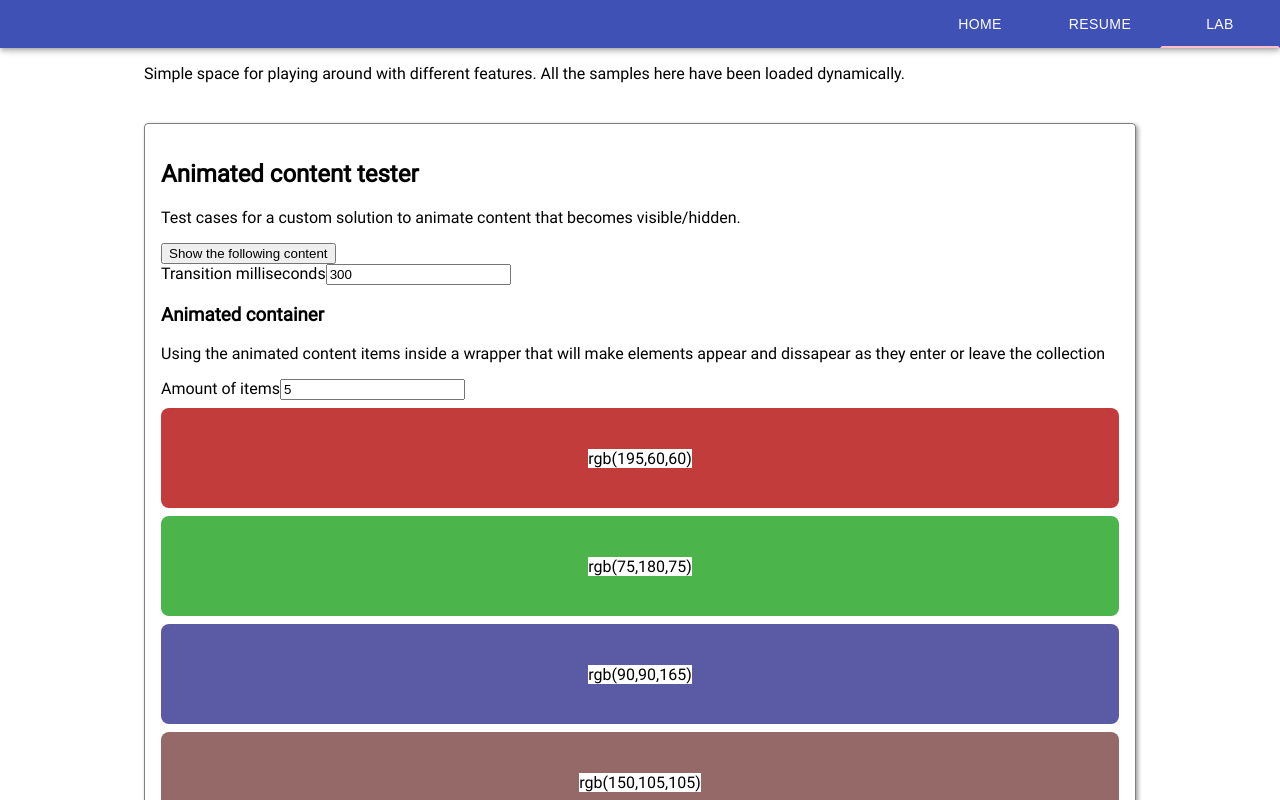
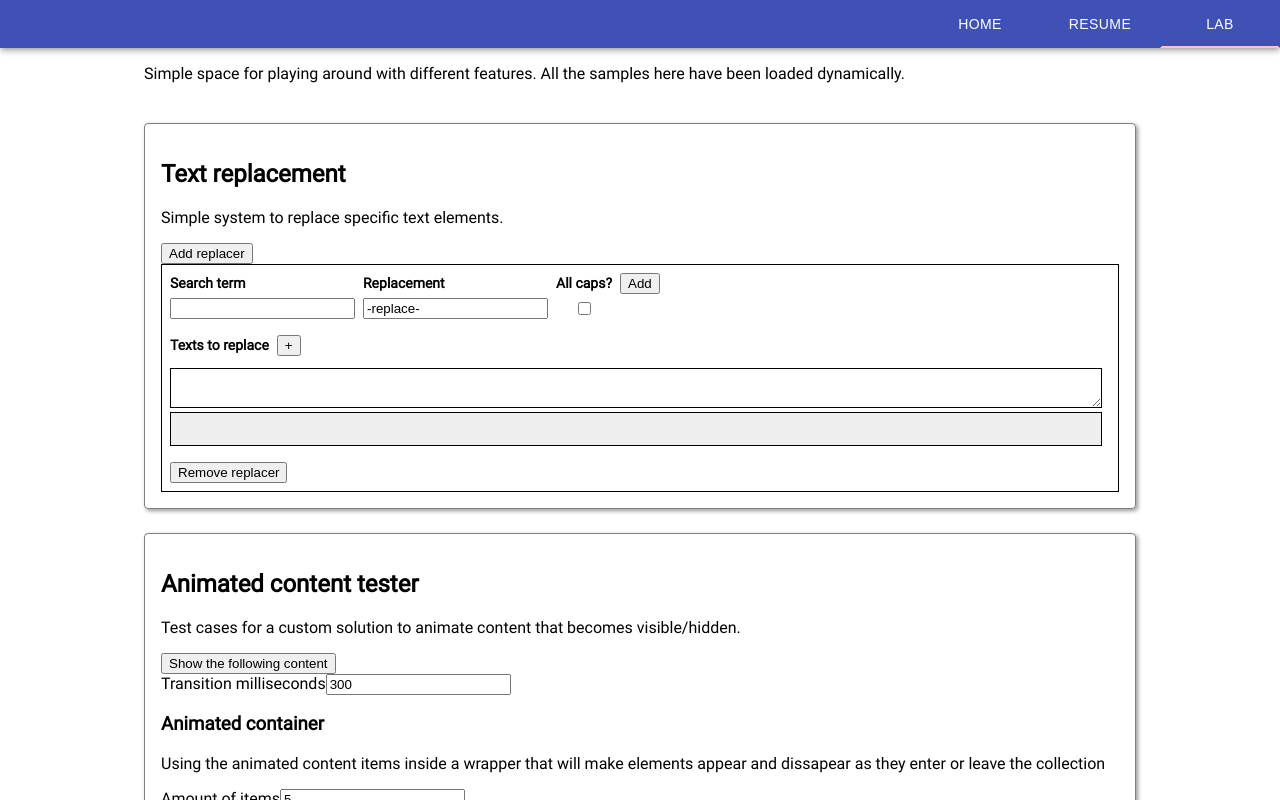
Before and after one commit to Toujimon/nextjs-sandbox, a Next.js app: page /lab in a window 1280 px wide. Shown: the top 800 px of the page. Built offline with nearby package versions, Linux system fonts and the light colour scheme.

Commit message:
Add proper styling to text replacer and double click copying logic

```diff
--- a/app/lab/Lab.js
+++ b/app/lab/Lab.js
@@ -4,6 +4,7 @@ import { useState, useEffect } from "react";
 import { ContentBox, StyledPageContainer } from "../../components/commonStyledElements";
 
 const labSamples = [
+    "textReplacer",
     "animatedContentTester",
     "floatingUi",
     "relevantContent",
@@ -11,7 +12,6 @@ const labSamples = [
     "timeoutTester",
     "dynamicImageLoading",
     "numberAnimation",
-    "textReplacer",
 ];
 
 export default function Lab() {
--- a/components/lab/textReplacer.js
+++ b/components/lab/textReplacer.js
@@ -1,52 +1,5 @@
 import { useState, useMemo } from "react";
-
-function TextReplacer() {
-    const [mainText, setMainText] = useState("");
-    const [extraTexts, setExtraTexts] = useState([]);
-    const [replacements, setReplacements] = useState([]);
-
-    const replacedText = useMemo(() => replacements.reduce((acc, [searchValue, replaceValue, allCaps]) => {
-        return searchValue.trim() ? acc.replaceAll(searchValue.trim(), allCaps ? replaceValue.toLocaleUpperCase() : replaceValue) : acc;
-    }, mainText), [mainText, replacements]);
-
-    const replacedExtraTexts = useMemo(() => extraTexts.map(extraText => replacements.reduce((acc, [searchValue, replaceValue, allCaps]) => {
-        return searchValue.trim() ? acc.replaceAll(searchValue.trim(), allCaps ? replaceValue.toLocaleUpperCase() : replaceValue) : acc;
-    }, extraText), [extraTexts, replacements]));
-
-    return <div>
-        <div>
-            <button type="button" onClick={() => setReplacements(prev => [...prev, ["", "-replace-", false]])}>Add replacement</button>
-            {replacements.map(([searchValue, replaceValue, allCaps], index) => <div key={index}>
-                <input type="text" name={`${index}_search`} value={searchValue} onChange={(e) => setReplacements(prev => [...prev.slice(0, index), [e.target.value, prev[index][1], prev[index][2]], ...prev.slice(index + 1)])} />
-                <input type="text" name={`${index}_value`} value={replaceValue} onChange={(e) => setReplacements(prev => [...prev.slice(0, index), [prev[index][0], e.target.value, prev[index][2]], ...prev.slice(index + 1)])} />
-                <input type="checkbox" name={`${index}_all_caps`} checked={allCaps} onChange={(e) => setReplacements(prev => [...prev.slice(0, index), [prev[index][0], prev[index][1], e.target.checked], ...prev.slice(index + 1)])} />
-
-                <button type="button" onClick={() => setReplacements(prev => [...prev.slice(0, index), ...prev.slice(index + 1)])}>X</button>
-            </div>)}
-        </div>
-        <div>
-            <div style={{ display: "flex", overflow: "auto" }}>
-                <textarea style={{ flex: "1 1 auto" }} value={mainText} onChange={e => setMainText(e.target.value)} />
-                <button style={{ flex: "0 0 auto" }} type="button" onClick={() => setExtraTexts(prev => [...prev, ""])}>+</button>
-            </div>
-            <pre style={{ padding: "8px", border: "1px solid black" }}>
-                {replacedText}
-            </pre>
-            <button type="button" onClick={() => navigator.clipboard.writeText(replacedText)}>Copy replaced text</button>
-        </div>
-        {extraTexts.map((text, index) => <div key={index}>
-            <div style={{ display: "flex" }}>
-                <textarea style={{ flex: "1 1 auto" }} value={text} onChange={e => setExtraTexts(prev => [...prev.slice(0, index), e.target.value, ...prev.slice(index + 1)])} />
-                <button style={{ flex: "0 0 auto" }} type="button" onClick={() => setExtraTexts(prev => [...prev.slice(0, index), ...prev.slice(index + 1)])}>X</button>
-            </div>
-            <pre style={{ padding: "8px", border: "1px solid black" }}>
-                {replacedExtraTexts[index]}
-            </pre>
-            <button type="button" onClick={() => navigator.clipboard.writeText(replacedExtraTexts[index])}>Copy replaced text ({index + 1})</button>
-        </div>)}
-    </div>
-}
-
+import { TextReplacer } from "../textReplacer";
 
 export default function TextReplacerSample() {
     const [replacers, setReplacers] = useState(() => [new Date().getTime()]);
--- /dev/null
+++ b/components/textReplacer.js
@@ -0,0 +1,143 @@
+'use client'
+
+import { useState, useMemo } from "react";
+import styled from "styled-components";
+import { useTimer } from "../src/useTimer";
+
+const StyledReplacerContainer = styled.div({
+    display: "flex",
+    flexDirection: "column",
+    gap: "16px"
+})
+
+const StyledLabel = styled.span({
+    fontSize: "14px",
+    fontWeight: "bolder"
+})
+
+const StyledSimpleContainer = styled.div(({ $direction = "column", $alignItems, $justifyContent }) => ({
+    display: "flex",
+    flexDirection: $direction,
+    alignItems: $alignItems ?? ($direction === "column" ? "stretch" : "center"),
+    gap: "8px",
+    ...($justifyContent ? { justifyContent: $justifyContent } : {})
+}))
+
+const StyledReplacementsTable = styled.div({
+    display: "grid",
+    gridTemplate: "auto / auto auto min-content min-content 1fr",
+    gridAutoFlow: "row",
+    gridAutoRows: "auto",
+    columnGap: "8px",
+    rowGap: "4px",
+});
+
+const StyledReplacementsRow = styled.div({
+    gridColumn: "1 / span 5",
+    display: "grid",
+    gridTemplateColumns: "subgrid",
+    alignItems: "center",
+})
+
+const StyledTextsTable = styled.div({
+    display: "grid",
+    gridTemplate: "auto / 1fr min-content",
+    gridAutoFlow: "row",
+    gridAutoRows: "auto",
+    gap: "8px",
+    maxWidth: "100%",
+    overflow: "hidden",
+})
+
+const StyledTextsRow = styled.div(({$odd = false}) => ({
+    gridColumn: "1 / span 2",
+    display: "grid",
+    gridTemplateColumns: "subgrid",
+    gridTemplateRows: "auto auto",
+    rowGap: "4px",
+    alignItems: "start",
+    maxWidth: "100%",
+    ...($odd?{
+        backgroundColor: "#ddd",
+    }:{})
+}))
+
+const StyledTextarea = styled.textarea(({ $copied }) => ({
+    padding: "4px",
+    border: "1px solid black",
+    margin: "unset",
+    overflow: "auto",
+    minHeight: "24px",
+    maxHeight: "120px",
+}))
+
+const StyledPre = styled.pre(({ $copied }) => ({
+    padding: "4px",
+    border: "1px solid black",
+    margin: "unset",
+    overflow: "auto",
+    minHeight: "24px",
+    maxHeight: "120px",
+    cursor: $copied ? "default" : "pointer",
+    transition: "background-color 500ms ease-in",
+    backgroundColor: $copied ? "yellow" : "#eee",
+}))
+
+export function TextReplacer() {
+    const [mainText, setMainText] = useState("");
+    const [texts, setTexts] = useState([""]);
+    const [replacements, setReplacements] = useState([["", "-replace-", false]]);
+
+
+    const replacedTexts = useMemo(() => texts.map(extraText => replacements.reduce((acc, [searchValue, replaceValue, allCaps]) => {
+        return searchValue.trim() ? acc.replaceAll(searchValue.trim(), allCaps ? replaceValue.toLocaleUpperCase() : replaceValue) : acc;
+    }, extraText), [texts, replacements]));
+
+    return <StyledReplacerContainer>
+        <StyledSimpleContainer>
+            <StyledReplacementsTable>
+                <StyledReplacementsRow>
+                    <StyledLabel>Search term</StyledLabel>
+                    <StyledLabel>Replacement</StyledLabel>
+                    <StyledLabel style={{ "whiteSpace": "nowrap" }}>All caps?</StyledLabel>
+                    <button type="button" onClick={() => setReplacements(prev => [...prev, ["", "-replace-", false]])}>Add</button>
+                </StyledReplacementsRow>
+                {replacements.map(([searchValue, replaceValue, allCaps], index) => <StyledReplacementsRow key={index}>
+                    <input type="text" name={`${index}_search`} value={searchValue} onChange={(e) => setReplacements(prev => [...prev.slice(0, index), [e.target.value, prev[index][1], prev[index][2]], ...prev.slice(index + 1)])} />
+                    <input type="text" name={`${index}_value`} value={replaceValue} onChange={(e) => setReplacements(prev => [...prev.slice(0, index), [prev[index][0], e.target.value, prev[index][2]], ...prev.slice(index + 1)])} />
+                    <input type="checkbox" name={`${index}_all_caps`} checked={allCaps} onChange={(e) => setReplacements(prev => [...prev.slice(0, index), [prev[index][0], prev[index][1], e.target.checked], ...prev.slice(index + 1)])} />
+
+                    {replacements.length > 1 && <button type="button" onClick={() => setReplacements(prev => [...prev.slice(0, index), ...prev.slice(index + 1)])}>X</button>}
+                </StyledReplacementsRow>)}
+            </StyledReplacementsTable>
+        </StyledSimpleContainer>
+        <StyledTextsTable>
+            <StyledTextsRow>
+                <StyledSimpleContainer $direction="row">
+                    <StyledLabel>Texts to replace</StyledLabel>
+                    <button type="button" onClick={() => setTexts(prev => [...prev, ""])}>+</button>
+                </StyledSimpleContainer>
+            </StyledTextsRow>
+            {texts.map((text, index) => <StyledTextsRow key={index} $odd={Boolean(index % 2)}>
+                <StyledTextarea value={text} onChange={e => setTexts(prev => [...prev.slice(0, index), e.target.value, ...prev.slice(index + 1)])} />
+                {texts.length > 1 ? <button style={{ flex: "0 0 auto" }} type="button" onClick={() => setTexts(prev => [...prev.slice(0, index), ...prev.slice(index + 1)])}>X</button> : <span />}
+                <ReplacedTextVisualizer text={replacedTexts[index]} />
+            </StyledTextsRow>)}
+        </StyledTextsTable>
+    </StyledReplacerContainer>
+}
+
+const ReplacedTextVisualizer = ({ text }) => {
+    const [copying, setCopying] = useState(null);
+    useTimer(copying, () => setCopying(null), 500);
+
+    return <StyledPre $copied={copying} onDoubleClick={() => {
+        if (copying) {
+            return;
+        }
+        navigator.clipboard.writeText(text);
+        setCopying(true);
+    }}>
+        {text}
+    </StyledPre>
+}
```
